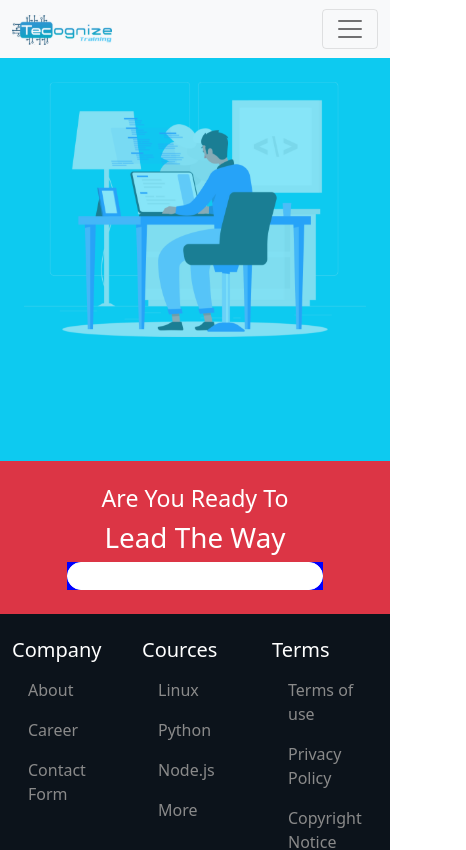
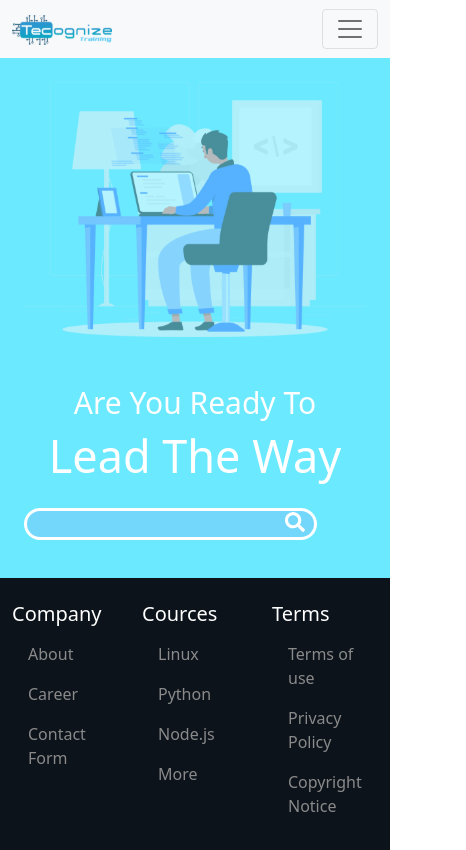
Before and after one commit to monjur15/training-web, a React (Create React App) app: page / in a window 390 px wide. Shown: the top 850 px of the page, 466 px wide, since content can reach past the window. Built offline with nearby package versions, Linux system fonts and the light colour scheme.

Commit message:
Landing slider running

```diff
--- a/src/components/Home/Home.css
+++ b/src/components/Home/Home.css
@@ -1,9 +1,16 @@
+.slider_main{
+    background-color: #6BE9FE;
+}
 .slider1_div{
-    text-align: center;
+    /* text-align: center; */
     color: white;
 }
+.slider1_div h1{
+    font-size: 70px;
+}
 .slider1_div h3{
-
+    text-align: center;
+    font-size: 50px;
 }
 .slider1_img img{
     /* width: 100%; */
@@ -11,18 +18,72 @@
 }
 .input_field{
     /* width: 65%; */
-    margin: 0 auto;
-    color: blueviolet;
-    background-color: blue;
+    /* margin: 0 auto; */
+    /* color: blueviolet; */
+    /* background-color: blue; */
+    position: relative;
 
 }
 .input_field input[type=text]{
     /* width: 100%; */
-    border-radius: 20px;
-    border: 1px solid white;
+    border-radius: 50px;
+    border: 3px solid white;
     /* padding: 5px 15px; */
+    background-color: #73D6FB;
 
 }
 .slider1_content{
     margin-top: 100px !important;
+
 }
+.slider1_content span{
+    position: relative;
+    left: 400px;
+    bottom: 73px;
+    color: white !important;
+    font-size: 25px;
+    font-weight: bold;
+
+}
+.search  a{
+color: white;
+font-size: 400;
+}
+
+
+
+
+
+
+/*Media query*/
+
+@media screen and (max-width : 600px){
+    .slider1_content{
+        margin-top: 0px !important;
+        text-align: center;
+
+    }
+    .slider1_div h1{
+        font-size: 45px;
+        margin-bottom: 25px;
+    }
+    .slider1_div h3{
+
+        font-size: 30px;
+    }
+    .input_field{
+        margin: 0 auto;
+        position: absolute;
+
+    }
+    .slider1_content span{
+        /* position: relative; */
+        left: 100px;
+        bottom: 8px;
+        color: white !important;
+        font-size: 20px;
+
+
+
+    }
+}
--- a/src/components/Home/Home.js
+++ b/src/components/Home/Home.js
@@ -1,9 +1,12 @@
 import React from 'react';
+import { FontAwesomeIcon } from '@fortawesome/react-fontawesome';
+import { faSearch } from '@fortawesome/free-solid-svg-icons';
 import { } from './Home.css';
 import slider1 from '../../images/1.svg';
-import { Carousel, Form } from 'react-bootstrap';
+import { Carousel, Form, Nav } from 'react-bootstrap';
 
 const Home = () => {
+    const searchIcon = <FontAwesomeIcon icon={faSearch} />
     return (
         <div>
             {/*  <Carousel>
@@ -54,17 +57,18 @@ const Home = () => {
                 </Carousel.Item>
             </Carousel> */}
 
-            <div className='container'>
+            <div className='container slider_main'>
 
-                <div className='row slider1_div bg-info'>
+                <div className='row slider1_div '>
                     <div className='col-lg-6 col-sm-12 slider1_img p-4'>
                         <img className='img-fluid' src={slider1} alt="" />
 
                     </div>
-                    <div className='col-lg-6 col-sm-12 slider1_content  bg-danger mt-lg-4 p-4'>
+                    <div className='col-lg-6 col-sm-12 slider1_content   mt-lg-4 p-4'>
                         <h3>Are You Ready To</h3>
-                        <h1>Lead The Way</h1>
+                        <h1 className='mb-lg-5'>Lead The Way</h1>
                         <div className='input_field w-75 mb-sm-4'><input className='w-100 p-lg-2 ' type="text"></input></div>
+                        <span className='search'><Nav.Link href="/search">{searchIcon}</Nav.Link></span>
 
                     </div>
 
```
Also changed, not shown: src/images/nature-3082832__480.jpg (deleted).
